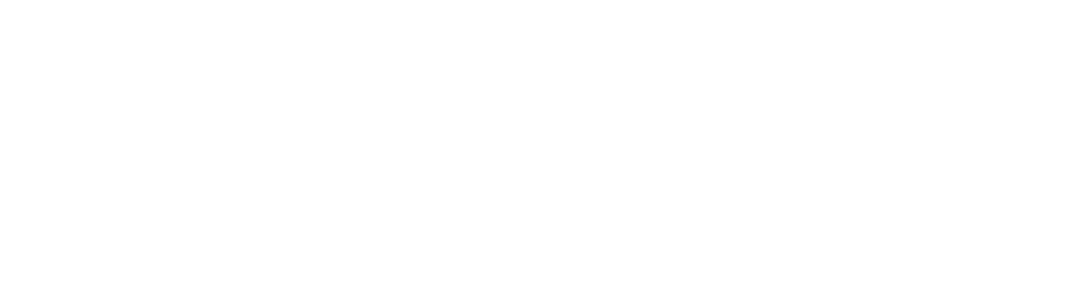
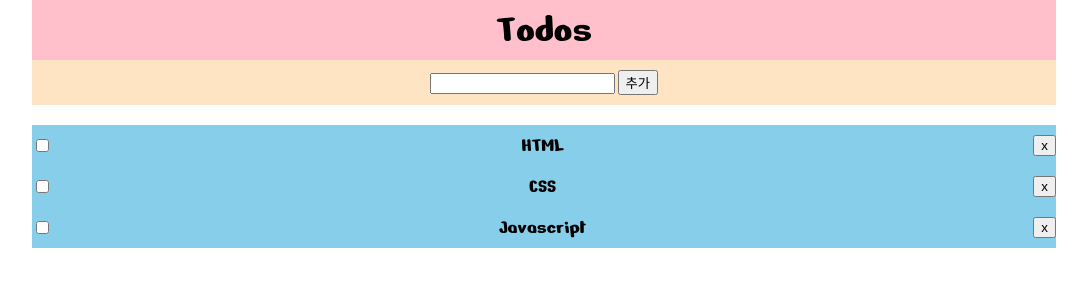
Before and after one commit to jnghwn1223/todos-1, a website: page public/index.html in a window 1280 px wide. Shown: the whole page, without its empty margins (96-1183 px from the left). Drawn offline with Linux system fonts and the light colour scheme.

Commit message:
마크업 및 스타일 완성

```diff
--- a/public/index.html
+++ b/public/index.html
@@ -4,9 +4,37 @@
   <meta charset="UTF-8" />
   <meta name="viewport" content="width=device-width, initial-scale=1.0" />
   <title>Document</title>
+  <link rel="stylesheet" href="./style/reset.css" />
   <link rel="stylesheet" href="./style/style.css" />
 </head>
 <body>
+  <div class="container">
 
+    <h1 class="heading">Todos</h1>
+
+    <section class="input-container">
+      <input type="text" class="input-todos" />
+      <button class="btn-todos">추가</button>
+    </section>
+
+    <ul class="todos">
+      <li class="todos-item">
+        <input type="checkbox" class="todos-completed" />
+        <span class="todos-content">HTML</span>
+        <button class="todos-remove">x</button>
+      </li>
+      <li class="todos-item">
+        <input type="checkbox" class="todos-completed" />
+        <span class="todos-content">CSS</span>
+        <button class="todos-remove">x</button>
+      </li>
+      <li class="todos-item">
+        <input type="checkbox" class="todos-completed" />
+        <span class="todos-content">Javascript</span>
+        <button class="todos-remove">x</button>
+      </li>
+    </ul>
+
+  </div>
 </body>
 </html>
--- /dev/null
+++ b/public/style/reset.css
@@ -0,0 +1,48 @@
+/* http://meyerweb.com/eric/tools/css/reset/
+   v2.0 | 20110126
+   License: none (public domain)
+*/
+
+html, body, div, span, applet, object, iframe,
+h1, h2, h3, h4, h5, h6, p, blockquote, pre,
+a, abbr, acronym, address, big, cite, code,
+del, dfn, em, img, ins, kbd, q, s, samp,
+small, strike, strong, sub, sup, tt, var,
+b, u, i, center,
+dl, dt, dd, ol, ul, li,
+fieldset, form, label, legend,
+table, caption, tbody, tfoot, thead, tr, th, td,
+article, aside, canvas, details, embed,
+figure, figcaption, footer, header, hgroup,
+menu, nav, output, ruby, section, summary,
+time, mark, audio, video {
+	margin: 0;
+	padding: 0;
+	border: 0;
+	font-size: 100%;
+	font: inherit;
+	vertical-align: baseline;
+}
+/* HTML5 display-role reset for older browsers */
+article, aside, details, figcaption, figure,
+footer, header, hgroup, menu, nav, section {
+	display: block;
+}
+body {
+	line-height: 1;
+}
+ol, ul {
+	list-style: none;
+}
+blockquote, q {
+	quotes: none;
+}
+blockquote:before, blockquote:after,
+q:before, q:after {
+	content: '';
+	content: none;
+}
+table {
+	border-collapse: collapse;
+	border-spacing: 0;
+}
--- a/public/style/style.css
+++ b/public/style/style.css
@@ -0,0 +1,31 @@
+@import url('https://fonts.googleapis.com/css2?family=Nerko+One&display=swap');
+
+html {
+  font-size: 10px;
+  font-family: 'Nerko One';
+  font-style: normal;
+}
+.container {
+  margin: 0 auto;
+  width: 80%;
+  text-align: center;
+}
+.heading {
+  background-color: pink;
+  padding: 10px 0;
+  font-size: 4rem;
+}
+.input-container {
+  background-color: bisque;
+  padding: 10px 0;
+}
+.todos {
+  font-size: 2rem;
+  padding-top: 20px;
+}
+.todos-item {
+  display: flex;
+  justify-content: space-between;
+  padding: 10px 0;
+  background-color: skyblue;
+}
```
Also changed, not shown: db.json (+5 -17 lines), server.js (added, +11 -0 lines).
